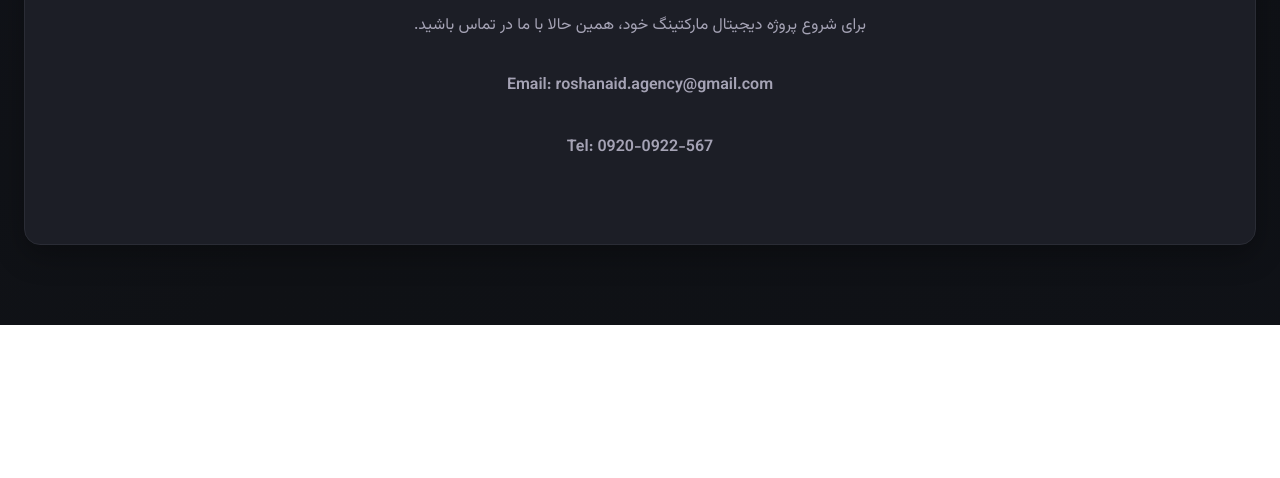
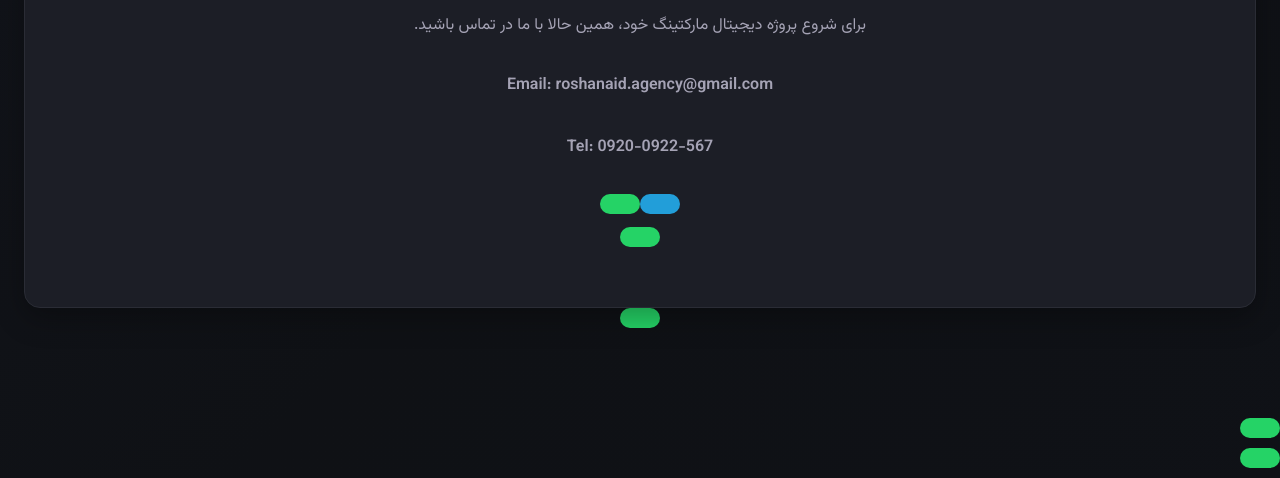
Before and after one commit to shmhwmd/roshan, a plain HTML site: page index.html in a window 1280 px wide. Shown: the part 1749-2227 px from the top of the page. Before the commit the page ends 2074 px from the top, so only its background shows below. Drawn offline with Linux system fonts and the light colour scheme.

Commit message:
Update index.html

```diff
--- a/index.html
+++ b/index.html
@@ -405,6 +405,39 @@
         .contact-section { padding: 80px 24px; }
         .contact-box { padding: 50px; }
     }
+    /* ---------- لینک‌های ارتباطی (تلگرام و واتساپ) ---------- */
+.social-links {
+    display: flex;
+    justify-content: center;
+    gap: 15px;
+    margin-top: 20px;
+}
+
+.social-btn {
+    display: inline-flex;
+    align-items: center;
+    gap: 8px;
+    padding: 10px 20px;
+    border-radius: 50px;
+    font-weight: 700;
+    font-size: 0.95rem;
+    text-decoration: none;
+    color: #fff;
+    transition: transform 0.3s, box-shadow 0.3s;
+}
+
+.telegram-btn {
+    background: #229ED9;
+}
+
+.whatsapp-btn {
+    background: #25D366;
+}
+
+.social-btn:hover {
+    transform: translateY(-3px) scale(1.05);
+    box-shadow: 0 8px 20px rgba(0, 0, 0, 0.3);
+}
 </style>
 </head>
 <body>
```
